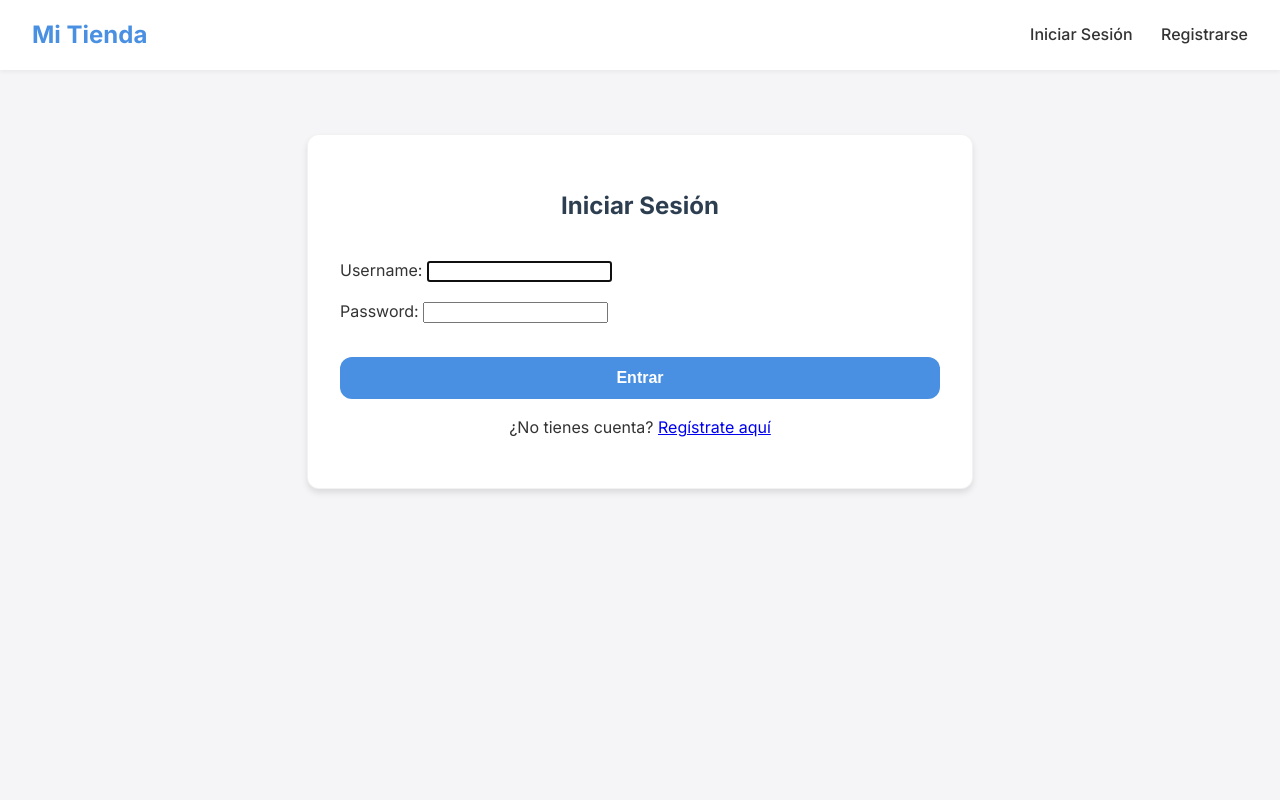
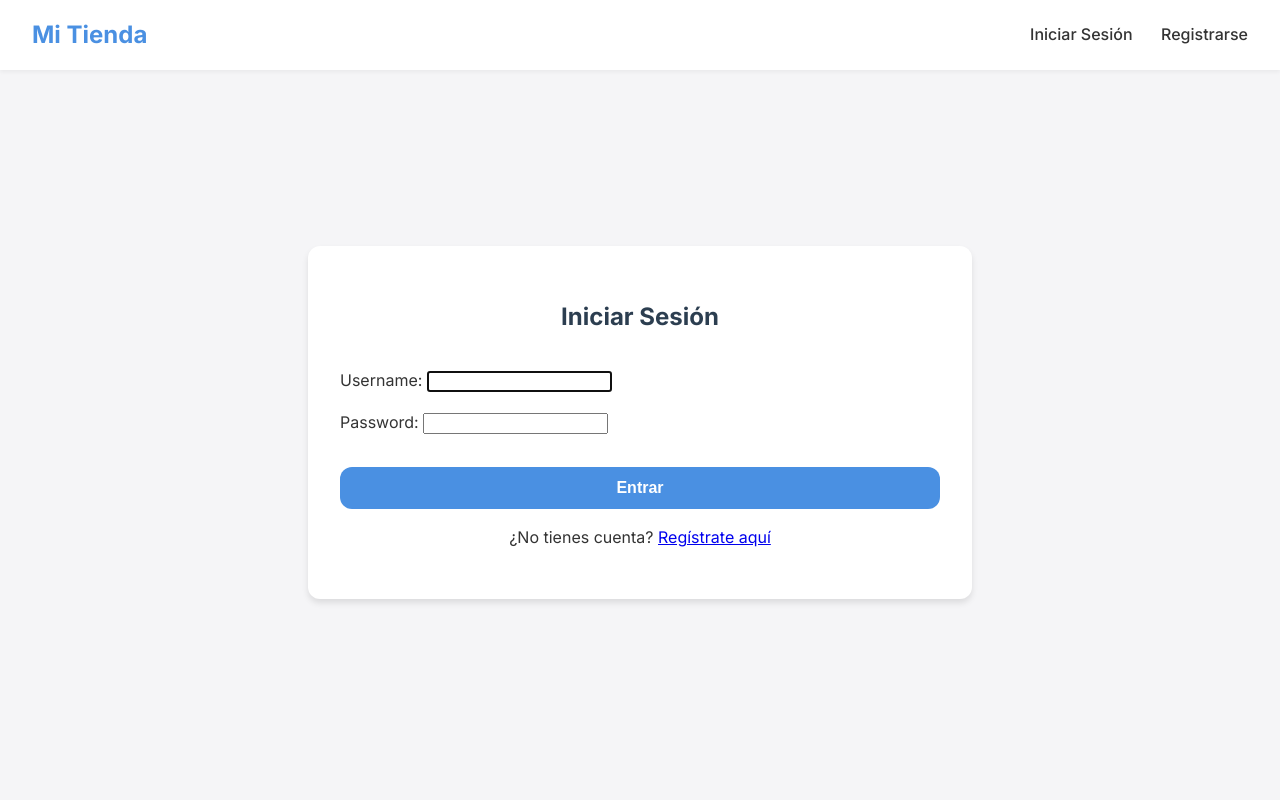
Before and after one commit to Anthonymss/Web-django-test, a Django app: page /accounts/login/ in a window 1280 px wide. Run offline with Django 5.2, Linux system fonts and the light colour scheme.

Commit message:
UI polish: centered login, custom 404, and env config

```diff
--- a/core/static/core/css/styles.css
+++ b/core/static/core/css/styles.css
@@ -17,6 +17,15 @@ body {
     margin: 0;
     padding: 0;
     line-height: 1.6;
+    display: flex;
+    flex-direction: column;
+    min-height: 100vh;
+}
+
+main.container {
+    flex: 1;
+    width: 100%;
+    box-sizing: border-box;
 }
 
 /* Navbar */
@@ -194,8 +203,15 @@ body {
     border-radius: var(--radius);
     box-shadow: var(--shadow);
     max-width: 600px;
-    margin: 4rem auto;
-    border: 1px solid rgba(0,0,0,0.05);
+    margin: 2rem auto;
+    width: 100%;
+}
+
+.centered-content {
+    display: flex;
+    justify-content: center;
+    align-items: center;
+    min-height: 80vh;
 }
 
 .form-group {
--- a/core/templates/registration/login.html
+++ b/core/templates/registration/login.html
@@ -1,6 +1,7 @@
 {% extends 'base.html' %}
 
 {% block content %}
+<div class="centered-content">
     <div class="form-container">
         <h2 class="page-title">Iniciar Sesión</h2>
         <form method="post">
@@ -12,4 +13,5 @@
             ¿No tienes cuenta? <a href="{% url 'registro' %}">Regístrate aquí</a>
         </p>
     </div>
+</div>
 {% endblock %}
--- a/simple_project/settings.py
+++ b/simple_project/settings.py
@@ -29,7 +29,8 @@ BASE_DIR = Path(__file__).resolve().parent.parent
 SECRET_KEY = os.getenv('SECRET_KEY', 'django-insecure-&zq23o@)@21j9csb&&umi@)r&*j7@fpl)25sgw50h#ss!_yi(c')
 
 # SECURITY WARNING: don't run with debug turned on in production!
-DEBUG = os.getenv('DEBUG', 'True') == 'True'
+ENV = os.getenv('ENV', 'development')
+DEBUG = ENV != 'production'
 
 ALLOWED_HOSTS = ['*']
 
```
Also changed, not shown: core/templates/404.html (added, +12 -0 lines). Lines whose indentation alone changed are shown as unchanged.
